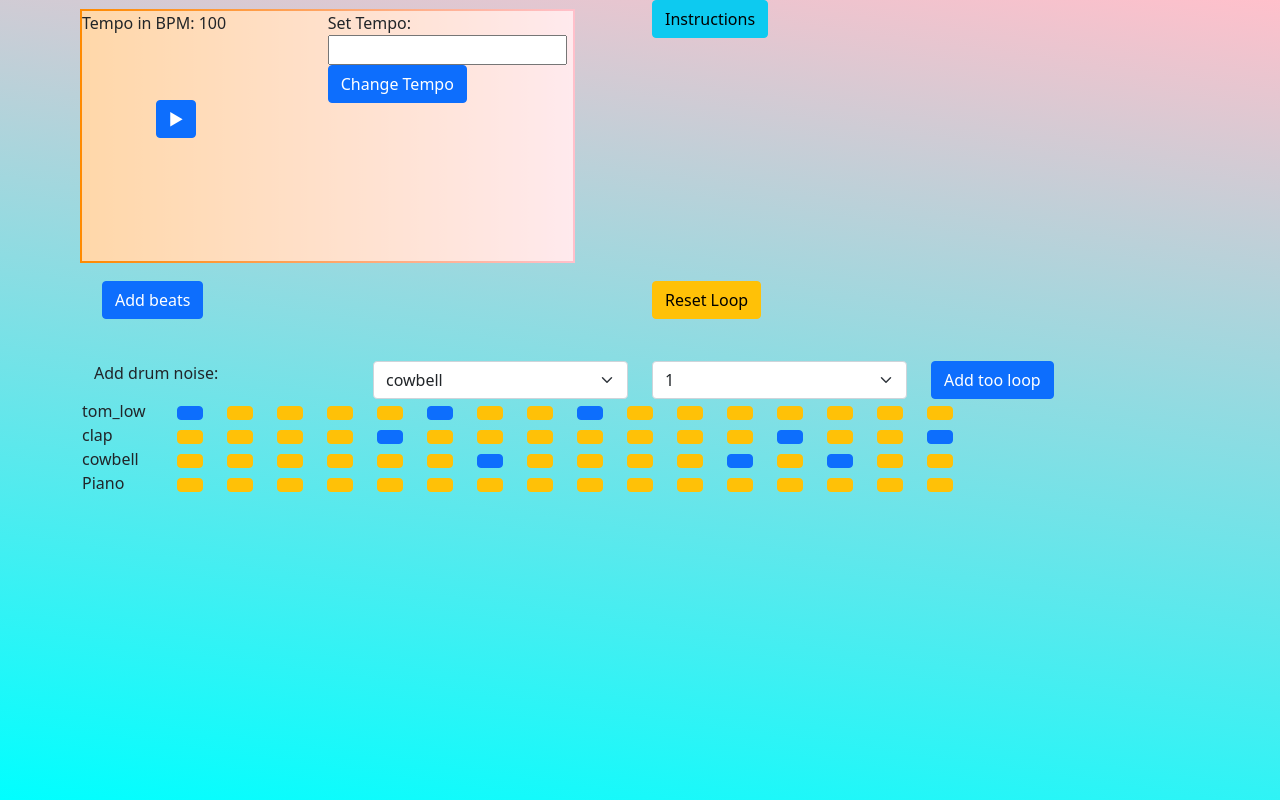
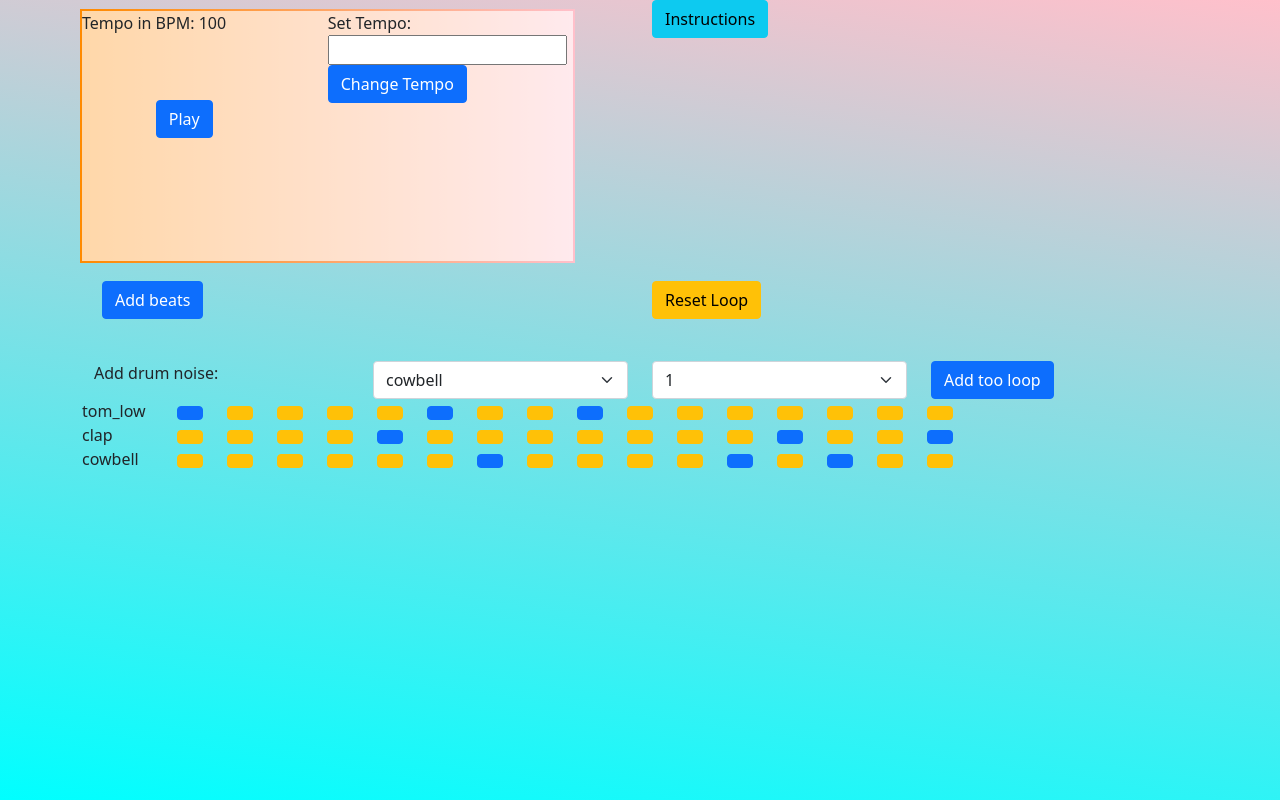
Before and after one commit to professional-pigeon/react-music-app, a React (Create React App) app: page / in a window 1280 px wide. Built offline with nearby package versions, Linux system fonts and the light colour scheme; no server answers.

Commit message:
remove piano legacy code

```diff
--- a/src/components/NoteVisual.js
+++ b/src/components/NoteVisual.js
@@ -4,6 +4,7 @@ import { Row, Col, Button } from 'react-bootstrap'
 import './App.css'
 
 function NoteVisual(props) {
+
   function createInstrumentList(arrayOfNotes) {
     let instruments = []
     arrayOfNotes.forEach(function(instrumentList) {
@@ -39,34 +40,9 @@ function NoteVisual(props) {
     return rowArray
   }
 
-  function pianoNote(arrayOfNotes) {
-    let pianoNoteOnBeat = [];
-    let largeArray = []
-    let notes = []
-    for (let i = 0; i < arrayOfNotes.length; i++) {
-      arrayOfNotes[i].forEach(function(note) {
-        if (note.length < 4 && note !== 'b') {
-          pianoNoteOnBeat.push(note)
-        }
-      })
-      if (pianoNoteOnBeat[0] !== undefined) {
-        notes = pianoNoteOnBeat
-        largeArray.push(<Col sm="auto"><Button variant="primary" className="selected" onClick={() => props.seePianoNote(i)}></Button></Col>)
-      } else {
-        largeArray.push(<Col sm="auto"><Button variant="warning" className="unselected" onClick={() => props.setNewBeat(i)}></Button></Col>)
-      }
-      pianoNoteOnBeat = []
-    }
-    return largeArray
-  }
-
 return (
   <div>
     {createInstrumentList(props.playInstrument)}
-    <Row className="gutter" xs="auto" id="instrument">
-        <Col xs={1} className="LeftMostCol">Piano</Col>
-        {pianoNote(props.playInstrument)}
-    </Row>
   </div>
 )
 }
--- a/src/components/Player.js
+++ b/src/components/Player.js
@@ -10,7 +10,7 @@ function Player(props) {
     props.setNewTempo(newTempo);
   }
 
-  let displayButton = (props.intervalID[0] !== undefined ? <Button id="stop-icon" onClick={() => props.stop(props.intervalID)}>{'\u25A1'}</Button> : <Button id="play-icon" onClick={() => props.play(props.playInstrument, props.useTempo)}>▶</Button> )
+  let displayButton = (props.intervalID[0] !== undefined ? <Button id="stop-icon" onClick={() => props.stop(props.intervalID)}>{"Stop"}</Button> : <Button id="play-icon" onClick={() => props.play(props.playInstrument, props.useTempo)}>Play</Button> )
 
   return (
     <div id="player">
```
Also changed, not shown: 2 other files (tests, documents, lock files or other folders).
